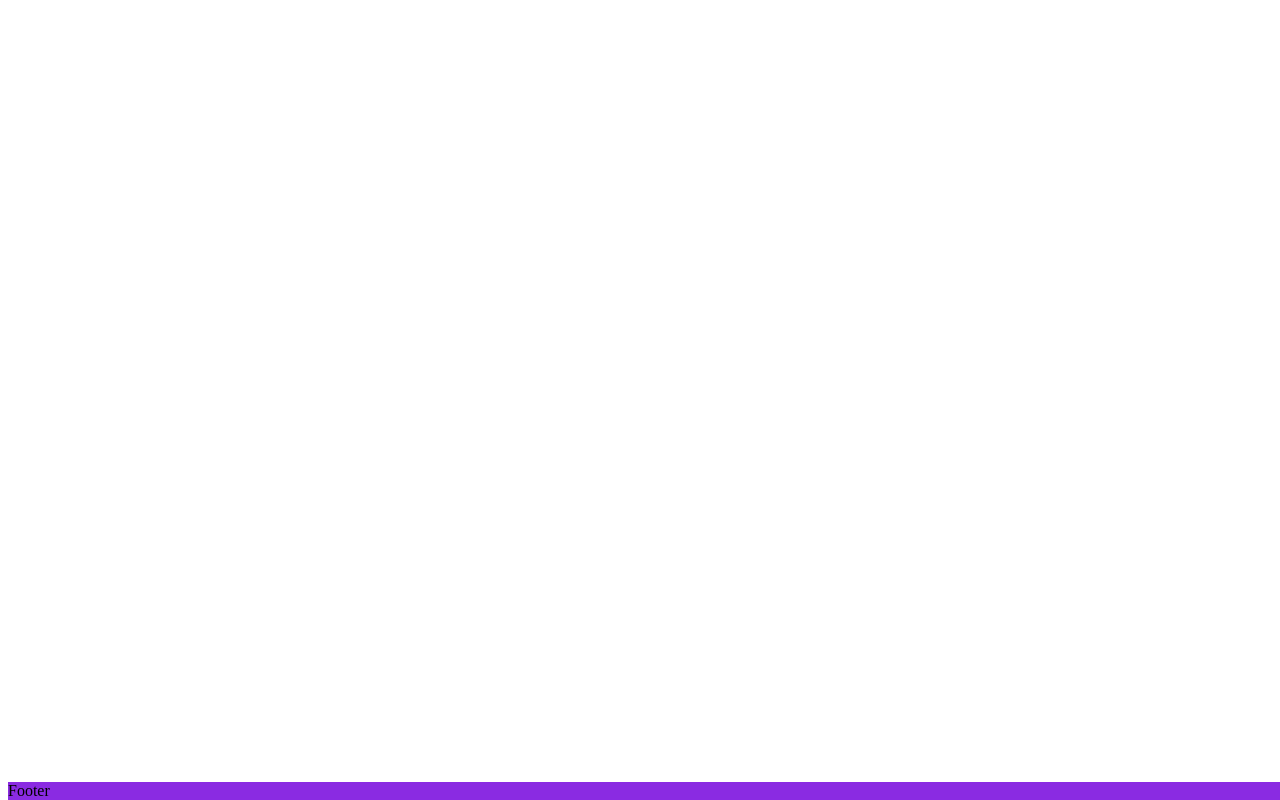
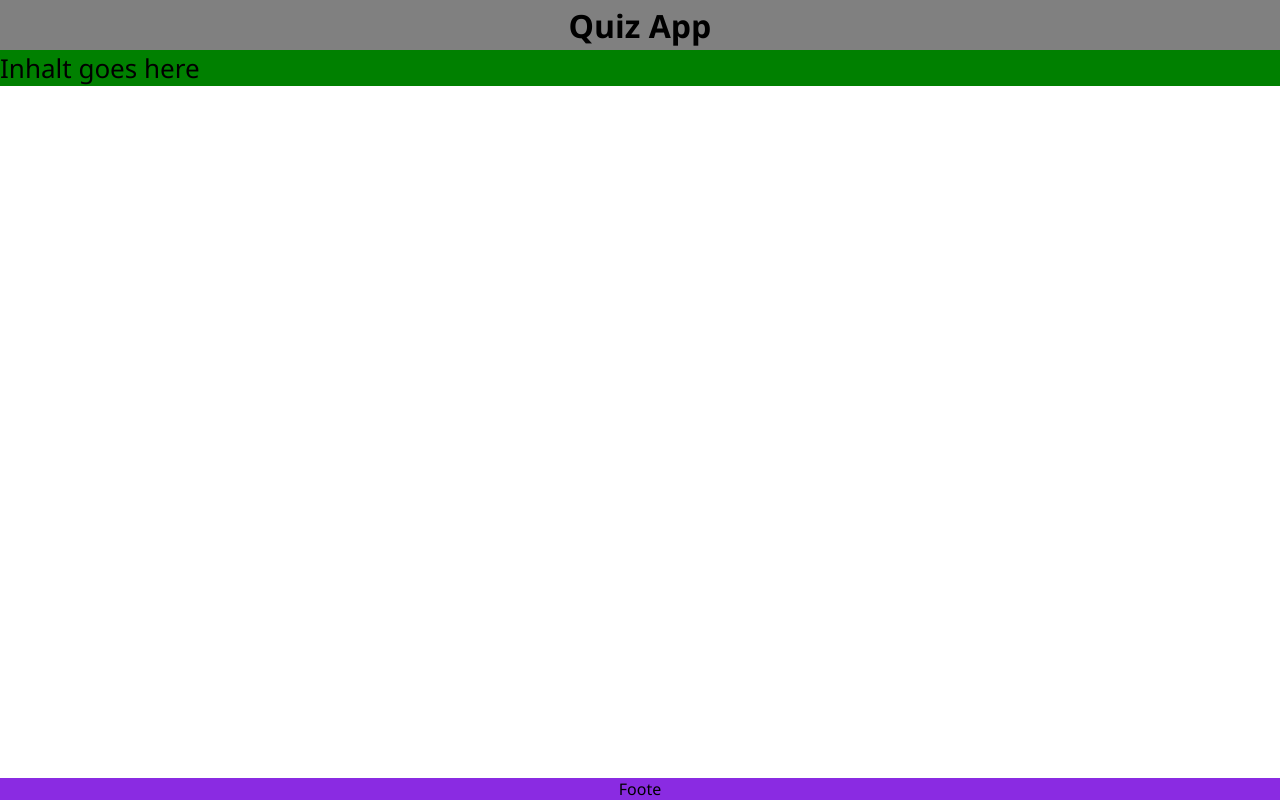
Before and after one commit to edanum/Quiz-App, a plain HTML site: page index.html in a window 1280 px wide. Drawn offline with Linux system fonts and the light colour scheme.

Commit message:
header created - main elements set up

```diff
--- a/css/style.css
+++ b/css/style.css
@@ -1,14 +1,27 @@
+* {
+  font-family: "Segoe UI", Tahoma, Geneva, Verdana, sans-serif;
+}
+
 header {
   background-color: grey;
   position: fixed;
   top: 0px;
   width: 100%;
+  display: flex;
+  justify-content: center;
+  align-items: center;
+  height: 50px;
+}
+body {
+  margin: 0px;
 }
 
 main {
   background-color: green;
   position: relative;
   margin: 0px;
+  top: 50px;
+  font-size: 26px;
 }
 
 nav {
@@ -16,4 +29,6 @@ nav {
   position: fixed;
   bottom: 0px;
   width: 100%;
+  display: flex;
+  justify-content: center;
 }
--- a/index.html
+++ b/index.html
@@ -9,10 +9,12 @@
   </head>
 
   <body>
-    <header></header>
+    <header>
+      <h1>Quiz App</h1>
+    </header>
 
-    <main></main>
+    <main>Inhalt goes here</main>
 
-    <nav>Footer</nav>
+    <nav>Foote</nav>
   </body>
 </html>
```
